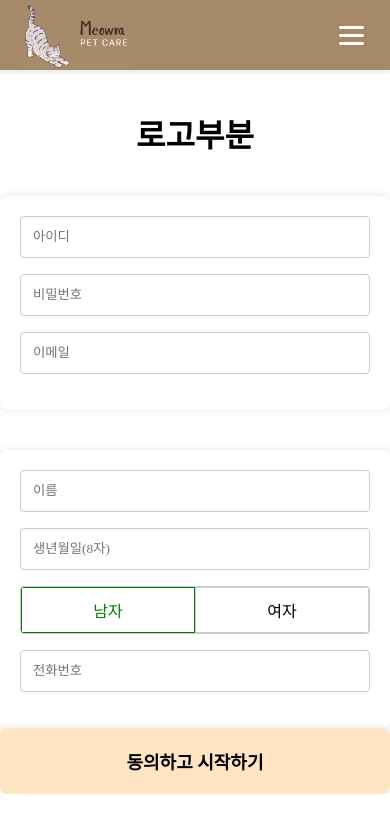
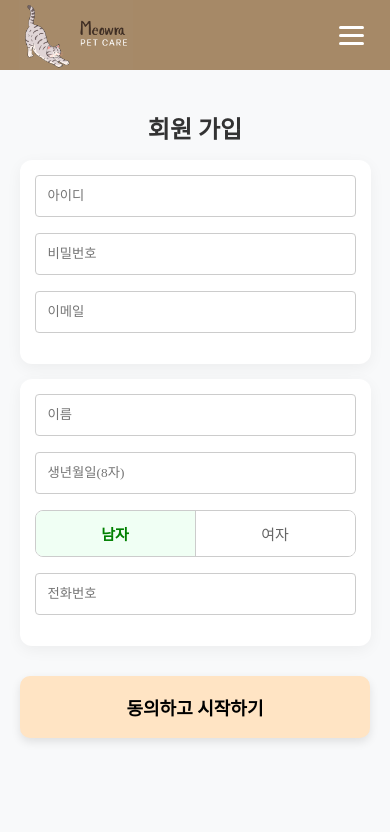
Before and after one commit to GoNyangProject/GoNyangFront, a Next.js app: page /member/join in a window 390 px wide. Shown: the top 832 px of the page. Built offline with nearby package versions, Linux system fonts and the light colour scheme; a web font is replaced by a local one.

Commit message:
반응형 웹구현

```diff
--- a/components/molecules/SocialLoginButtons.tsx
+++ b/components/molecules/SocialLoginButtons.tsx
@@ -25,7 +25,7 @@ const providers = [
 
 const SocialLoginButtons = () => {
     return (
-        <div style={{ display: 'flex', gap: '12px', marginTop: '16px' }}>
+        <div style={{ display: 'flex', gap: '12px', marginTop: '16px', justifyContent: 'center', alignItems: 'center' }}>
             {providers.map((p) => (
                 <div
                     key={p.name}
--- a/src/app/member/join/page.tsx
+++ b/src/app/member/join/page.tsx
@@ -23,6 +23,7 @@ const Page = () => {
         setForm((prev) => ({ ...prev, [key]: e.target.value }));
         setErrors((prev) => ({ ...prev, [key]: '' }));
     };
+
     const onBlur = (key: FormFieldsType) => async (e: React.FocusEvent<HTMLInputElement>) => {
         const FormFieldTypeValue = e.target.value;
         if (key === FormFieldsType.ID) {
@@ -34,6 +35,7 @@ const Page = () => {
             setErrors((prev) => ({ ...prev, [key]: errorMsg }));
         }
     };
+
     const onSubmit = async () => {
         const hasError: FormErrors = {};
         let isError = false;
@@ -45,6 +47,7 @@ const Page = () => {
                 hasError[key] = errorMessage;
             }
         });
+
         if (!hasError[FormFieldsType.ID]) {
             const idErrorMsg = await checkIdDuplicate(form[FormFieldsType.ID]);
             if (idErrorMsg) {
@@ -70,10 +73,6 @@ const Page = () => {
             (response) => {
                 if (!response) return;
                 alert('회원가입이 완료 되었습니다.');
-                setForm(initialFormState);
-                setErrors({});
-                setIsIdAvailable(null);
-                setGender(Gender.MALE);
                 router.push('/member/login');
             },
             false,
@@ -81,8 +80,19 @@ const Page = () => {
     };
 
     return (
-        <>
-            <h1 style={{ color: 'black', paddingTop: '40px', textAlign: 'center' }}>로고부분</h1>
+        <div style={{ backgroundColor: '#f8f9fa', minHeight: '100vh', paddingBottom: '60px' }}>
+            <h1
+                style={{
+                    color: '#333',
+                    paddingTop: '40px',
+                    textAlign: 'center',
+                    fontSize: '24px',
+                    fontWeight: 'bold',
+                }}
+            >
+                회원 가입
+            </h1>
+
             <MemberJoinBox>
                 <JoinInput
                     placeholder="아이디"
@@ -126,6 +136,7 @@ const Page = () => {
                     isError={!!errors[FormFieldsType.NAME]}
                 />
                 {errors[FormFieldsType.NAME] && <JoinValidErrorMessage>{errors[FormFieldsType.NAME]}</JoinValidErrorMessage>}
+
                 <JoinInput
                     placeholder="생년월일(8자)"
                     value={form[FormFieldsType.BIRTH]}
@@ -134,6 +145,7 @@ const Page = () => {
                     isError={!!errors[FormFieldsType.BIRTH]}
                 />
                 {errors[FormFieldsType.BIRTH] && <JoinValidErrorMessage>{errors[FormFieldsType.BIRTH]}</JoinValidErrorMessage>}
+
                 <GenderButtonWrapper>
                     <GenderButton selected={gender === Gender.MALE} onClick={() => setGender(Gender.MALE)}>
                         남자
@@ -142,6 +154,7 @@ const Page = () => {
                         여자
                     </GenderButton>
                 </GenderButtonWrapper>
+
                 <JoinInput
                     placeholder="전화번호"
                     value={form[FormFieldsType.PHONE]}
@@ -152,26 +165,29 @@ const Page = () => {
                 {errors[FormFieldsType.PHONE] && <JoinValidErrorMessage>{errors[FormFieldsType.PHONE]}</JoinValidErrorMessage>}
             </MemberJoinBox>
 
+            <div style={{ padding: '0 20px', marginTop: '30px' }}>
                 <Button
                     onClick={onSubmit}
                     border="none"
-                borderRadius="8px"
+                    borderRadius="10px"
                     display="block"
                     width="100%"
                     margin="0 auto"
-                padding="20px"
+                    padding="18px"
                     fontSize="18px"
+                    backgroundColor="bisque"
+                    color="black"
                     style={{
                         maxWidth: '400px',
-                    boxShadow: '0 0 10px rgba(0,0,0,0.1)',
-                    textAlign: 'center',
                         fontWeight: 'bold',
                         cursor: 'pointer',
+                        boxShadow: '0 4px 10px rgba(0,0,0,0.1)',
                     }}
                 >
                     동의하고 시작하기
                 </Button>
-        </>
+            </div>
+        </div>
     );
 };
 
--- a/styles/pages/join/GenderSelector.ts
+++ b/styles/pages/join/GenderSelector.ts
@@ -1,28 +1,35 @@
 import styled, { css } from 'styled-components';
+
+export const GenderButtonWrapper = styled.div`
+    display: flex;
+    width: 100%;
+    margin-bottom: 16px;
+    border-radius: 8px;
+    overflow: hidden;
+    border: 1px solid #ccc;
+    box-sizing: border-box;
+`;
 
 export const GenderButton = styled.div<{ selected: boolean }>`
     flex: 1;
-    padding: 10px 0;
-    border-width: 1px;
-    border-style: solid;
-    border-color: #ccc;
+    padding: 12px 0;
     cursor: pointer;
     text-align: center;
     user-select: none;
-    color: black;
+    color: #666;
+    background-color: white;
+    font-size: 15px;
+    transition: all 0.2s;
+
+    &:not(:last-child) {
+        border-right: 1px solid #ccc;
+    }
 
     ${({ selected }) =>
         selected &&
         css`
-            border-color: green;
+            background-color: #f0fff4;
             color: green;
+            font-weight: bold;
         `}
 `;
-
-export const GenderButtonWrapper = styled.div`
-    display: flex;
-    margin-bottom: 16px;
-    border-radius: 4px;
-    overflow: hidden;
-    border: 1px solid #ccc;
-`;
--- a/styles/pages/join/Section.ts
+++ b/styles/pages/join/Section.ts
@@ -1,9 +1,17 @@
 import styled from 'styled-components';
 
 export const MemberJoinBox = styled.section`
+    width: 90%;
     max-width: 400px;
-    margin: 40px auto 0;
+    margin: 20px auto;
     padding: 20px;
-    box-shadow: 0 0 10px rgba(0, 0, 0, 0.1);
-    border-radius: 8px;
+    box-shadow: 0 4px 15px rgba(0, 0, 0, 0.05);
+    border-radius: 12px;
+    background-color: white;
+    box-sizing: border-box;
+
+    @media (max-width: 768px) {
+        margin: 15px auto;
+        padding: 15px;
+    }
 `;
```
Also changed, not shown: src/app/member/login/page.tsx (+28 -26 lines), styles/pages/member/Login.ts (+16 -6 lines). Lines whose indentation alone changed are shown as unchanged.
